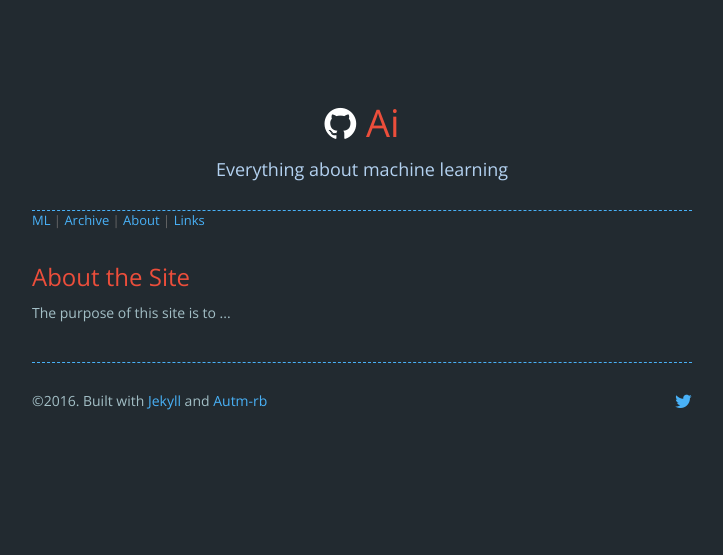
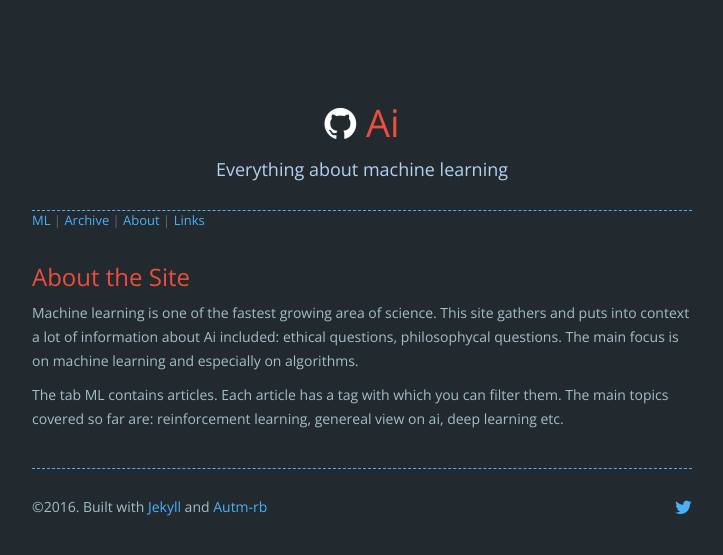
Before and after one commit to adamtiger/ai, a Jekyll site: the page built from about.html, in a window 1280 px wide. Shown: the top 555 px of the page, without its empty margins (278-1001 px from the left). Built offline with Jekyll 4.4.1, drawn with Linux system fonts in a browser that asks for light colours; nearby versions of some CDN libraries; comment, search, counter and statistics services are not loaded.

Commit message:
about.html was written

```diff
--- a/about.html
+++ b/about.html
@@ -8,7 +8,17 @@ layout: default
   <div class="col-md-12">
     <div id="about_page">
       <h2>About the Site</h2>
-      <p>The purpose of this site is to ...</p>
+      <p>
+	    Machine learning is one of the fastest growing area of science. This site gathers and puts into context a lot of
+		information about Ai included: ethical questions, philosophycal questions. The main focus is on machine learning and
+		especially on algorithms.
+	  </p>
+
+	  <p>
+	    The tab ML contains articles. Each article has a tag with which you can filter them. The main topics covered so far are:
+		reinforcement learning, genereal view on ai, deep learning etc.
+	  </p>
+
     </div>
   </div>
 </div>
```
Also changed, not shown: 1 other file.
